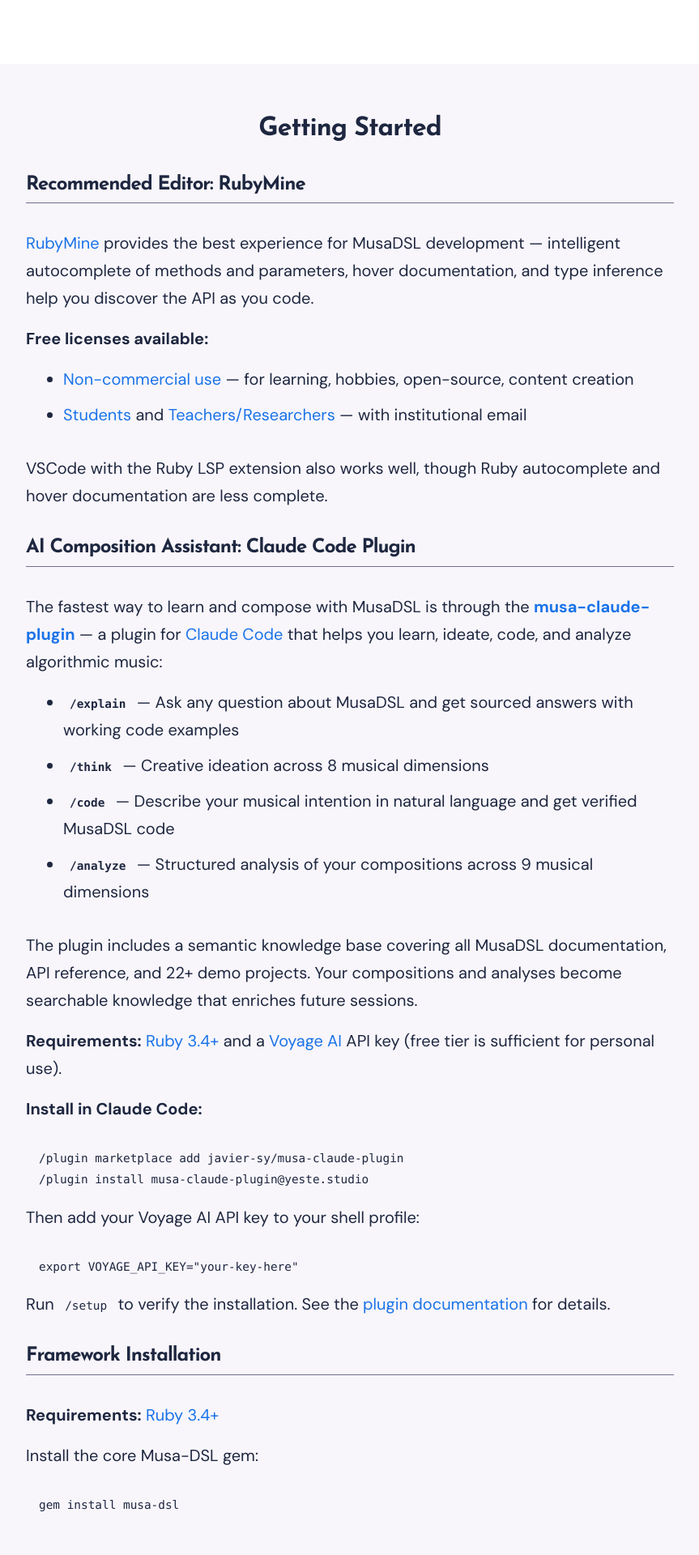
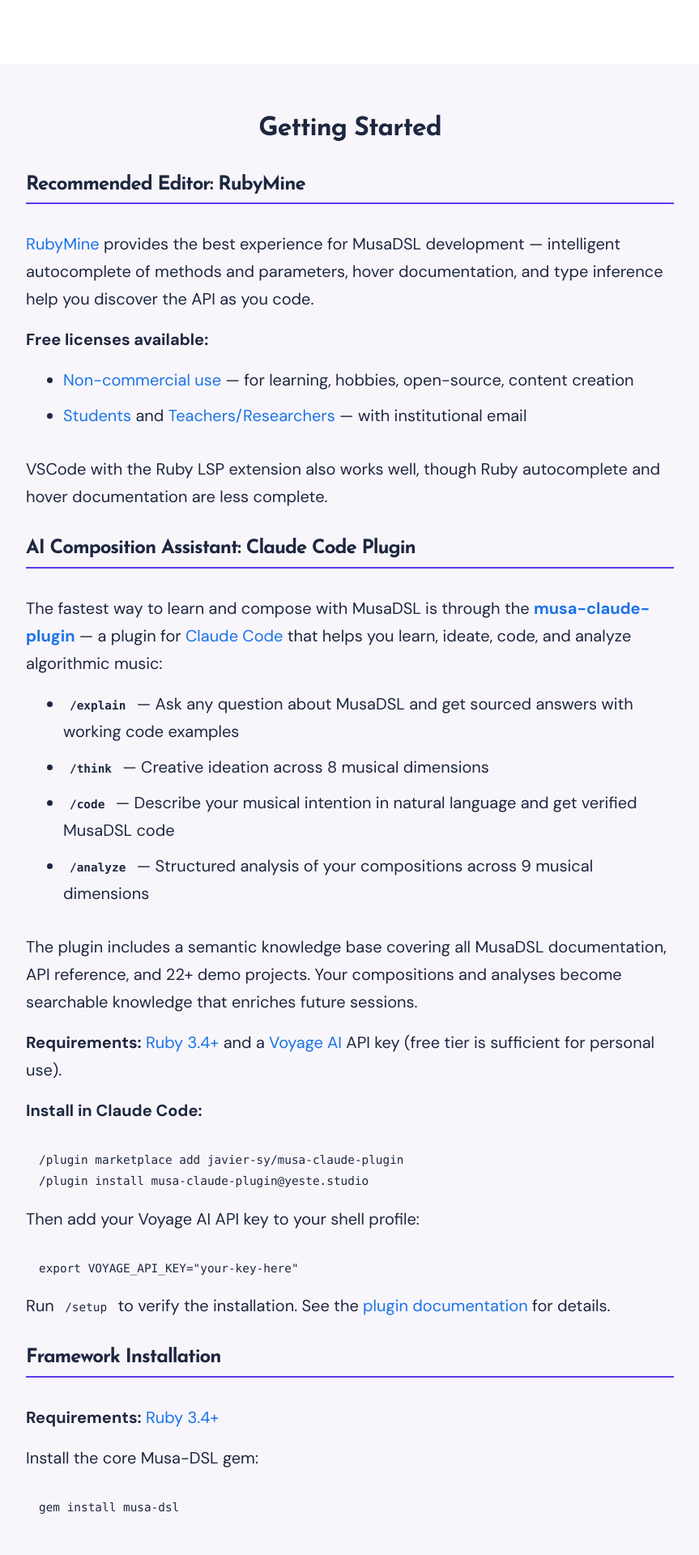
Before and after one commit to javier-sy/musadsl-website, a Jekyll site: the page built from index.html, in a window 1280 px wide. Shown: the part 4262-6182 px from the top of the page at 81% size, without its empty margins (208-1071 px from the left). Built offline with Jekyll 4.4.1, drawn with Linux system fonts in a browser that asks for light colours; comment, search, counter and statistics services are not loaded.

Commit message:
Use brand-color for h3 underlines in Getting Started
Match the style of category titles in the Ecosystem section.

```diff
--- a/_includes/main.scss
+++ b/_includes/main.scss
@@ -280,7 +280,7 @@
     h3 {
       padding-bottom: 0.4rem;
       margin-top: 2rem;
-      border-bottom: 1px solid var(--text-alt-color);
+      border-bottom: 2px solid var(--brand-color);
     }
 
     code {
```
